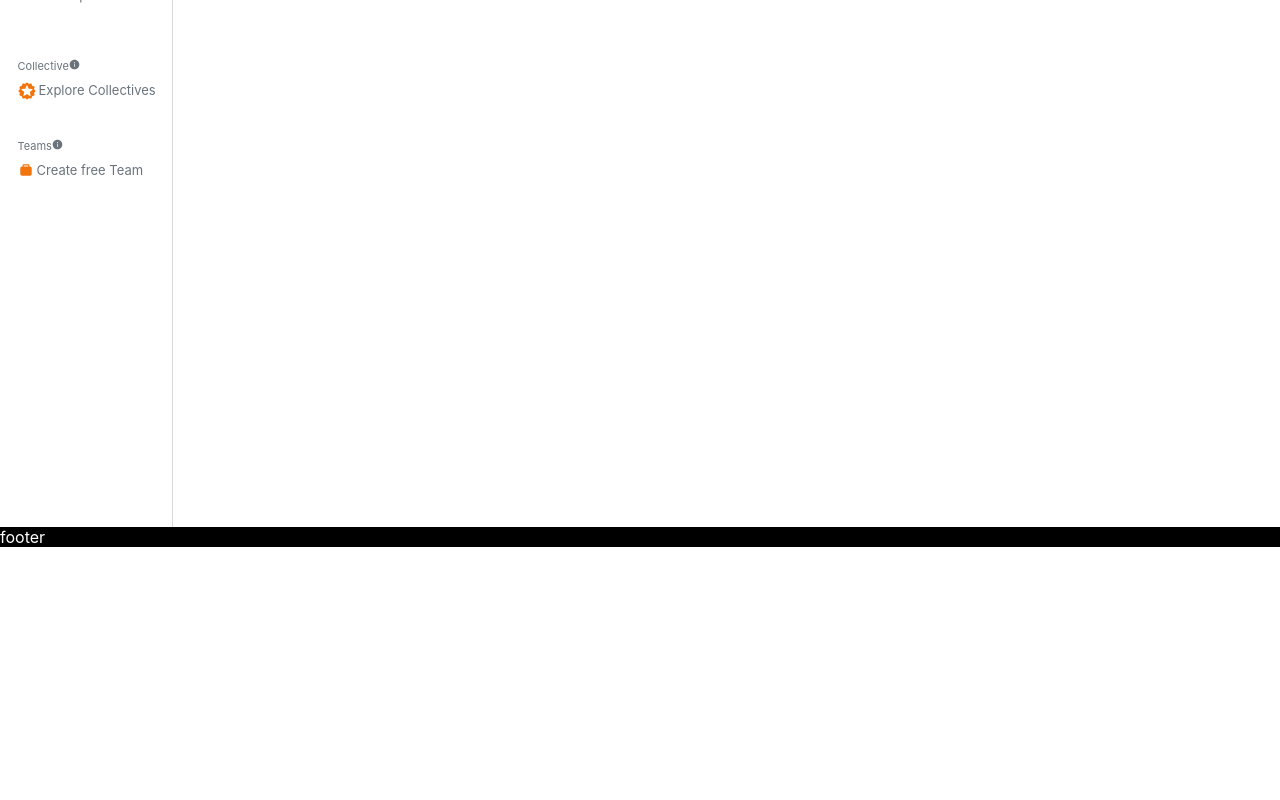
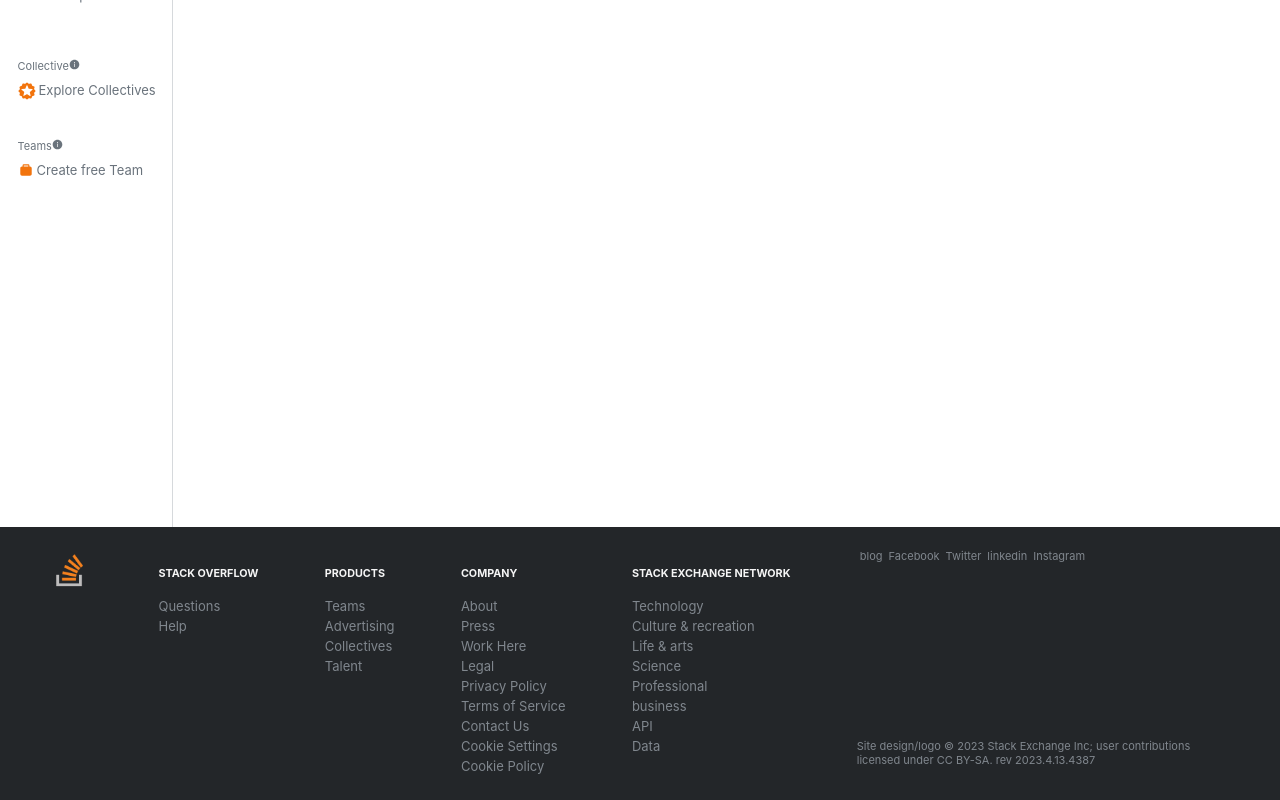
Before and after one commit to codestates-seb/seb44_pre_014, a React (Create React App) app in the folder client/: page / in a window 1280 px wide. Shown: the part 273-1073 px from the top of the page. Before the commit the page ends 820 px from the top, so only its background shows below. Built offline with nearby package versions, Linux system fonts and the light colour scheme.

Commit message:
feat:footer 추가

```diff
--- a/client/src/components/Footer/Footer.tsx
+++ b/client/src/components/Footer/Footer.tsx
@@ -1,21 +1,177 @@
 import React from 'react';
 import styled from 'styled-components';
+import sublogo from '../../assets/sublogo.png';
 
 const Footer: React.FC = () => {
+  const stackoverflowMenu = [
+    ['https://stackoverflow.com/questions', 'Questions'],
+    ['https://stackoverflow.com/help', 'Help'],
+  ];
+  const productsMenu = [
+    ['https://stackoverflow.co/teams/', 'Teams'],
+    ['https://stackoverflow.co/advertising/', 'Advertising'],
+    ['https://stackoverflow.co/collectives/', 'Collectives'],
+    ['https://stackoverflow.co/talent/', 'Talent'],
+  ];
+  const companyMenu = [
+    ['https://stackoverflow.co/', 'About'],
+    ['https://stackoverflow.co/company/press', 'Press'],
+    ['https://stackoverflow.co/company/work-here', 'Work Here'],
+    ['https://stackoverflow.com/legal/terms-of-service', 'Legal'],
+    ['https://stackoverflow.com/legal/privacy-policy', 'Privacy Policy'],
+    ['https://stackoverflow.com/legal/terms-of-service', 'Terms of Service'],
+    ['https://stackoverflow.co/company/contact', 'Contact Us'],
+    ['https://stackoverflow.com/legal/cookie-policy', 'Cookie Settings'],
+    ['https://stackoverflow.com/legal/cookie-policy', 'Cookie Policy'],
+  ];
+  const stackexchangenetworkMenu = [
+    ['https://stackexchange.com/sites#technology', 'Technology'],
+    [
+      'https://stackexchange.com/sites#culturerecreation',
+      'Culture & recreation',
+    ],
+    ['https://stackexchange.com/sites#lifearts', 'Life & arts'],
+    ['https://stackexchange.com/sites#science', 'Science'],
+    ['https://stackexchange.com/sites#professional', 'Professional'],
+    ['https://stackexchange.com/sites#business', 'business'],
+    ['https://api.stackexchange.com/', 'API'],
+    ['https://data.stackexchange.com/', 'Data'],
+  ];
+  const snsMenu = [
+    ['https://stackoverflow.blog/', 'blog'],
+    ['https://www.facebook.com/officialstackoverflow/', 'Facebook'],
+    ['https://twitter.com/stackoverflow', 'Twitter'],
+    ['https://www.linkedin.com/company/stack-overflow', 'linkedin'],
+    ['https://www.instagram.com/thestackoverflow/', 'Instagram'],
+  ];
   return (
-    <StyledWrapper>
-      <FooterContainer>footer</FooterContainer>
-    </StyledWrapper>
+    <>
+      <Footerbox>
+        <div className="footer-content">
+          <div className="footer-logo">
+            <img src={sublogo} alt="stackoverflowlogo"></img>
+          </div>
+          <div className="footer-menu1">
+            <h5>STACK OVERFLOW</h5>
+            <ul>
+              {stackoverflowMenu.map((el) => (
+                <li key={el[1]}>
+                  <a href={el[0]}>{el[1]}</a>
+                </li>
+              ))}
+            </ul>
+          </div>
+          <div className="footer-menu2">
+            <h5>PRODUCTS</h5>
+
+            <ul>
+              {productsMenu.map((el) => (
+                <li key={el[1]}>
+                  <a href={el[0]}>{el[1]}</a>
+                </li>
+              ))}
+            </ul>
+          </div>
+          <div className="footer-menu3">
+            <h5>COMPANY</h5>
+            <ul>
+              {companyMenu.map((el) => (
+                <li key={el[1]}>
+                  <a href={el[0]}>{el[1]}</a>
+                </li>
+              ))}
+            </ul>
+          </div>
+          <div className="footer-menu4">
+            <h5>STACK EXCHANGE NETWORK</h5>
+            <ul>
+              {stackexchangenetworkMenu.map((el) => (
+                <li key={el[1]}>
+                  <a href={el[0]}>{el[1]}</a>
+                </li>
+              ))}
+            </ul>
+          </div>
+          <div className="footer-footer">
+            <ul>
+              {snsMenu.map((el) => (
+                <li key={el[1]}>
+                  <a href={el[0]}>{el[1]}</a>
+                </li>
+              ))}
+            </ul>
+            <p>
+              Site design/logo © 2023 Stack Exchange Inc; user contributions
+              licensed under CC BY-SA. rev 2023.4.13.4387
+            </p>
+          </div>
+        </div>
+      </Footerbox>
+    </>
   );
 };
 
+const Footerbox = styled.div`
+  z-index: 5;
+  background-color: #232629;
+  display: flex;
+  gap: 10px;
+  bottom: 0;
+  width: 100%;
+  color: whitesmoke;
+  justify-content: center;
+  img {
+    width: 44px;
+    height: 44px;
+  }
+  ul {
+    margin: 0;
+    padding: 0;
+    list-style: none;
+    li {
+      margin: 4px 0px;
+    }
+    a {
+      text-decoration: none;
+      color: #80878e;
+      &:hover {
+        color: whitesmoke;
+      }
+    }
+  }
+  .footer-content {
+    margin: 0;
+    display: flex;
+    width: 1250px;
+    font-size: 13px;
+    justify-content: space-around;
+    margin: 22px 0px;
+    @media (max-width: 600px) {
+      flex-direction: column;
+      padding: 6px;
+      font-size: 11px;
+      li {
+        display: inline;
+        padding: 6px 12px 6px 0px;
+      }
+    }
+  }
+  .footer-footer {
+    margin-top: -22px;
+    display: flex;
+    font-size: 11px;
+    justify-content: space-between;
+    flex-direction: column;
+    width: 30%;
+    color: #80878e;
+    ul {
+      margin: 22px 0px;
+    }
+    li {
+      display: inline;
+      margin: 3px;
+    }
+  }
+`;
+
 export default Footer;
-
-const StyledWrapper = styled.div``;
-
-const FooterContainer = styled.div`
-  width: 100%;
-  display: flex;
-  background-color: black;
-  color: var(--white);
-`;
```
